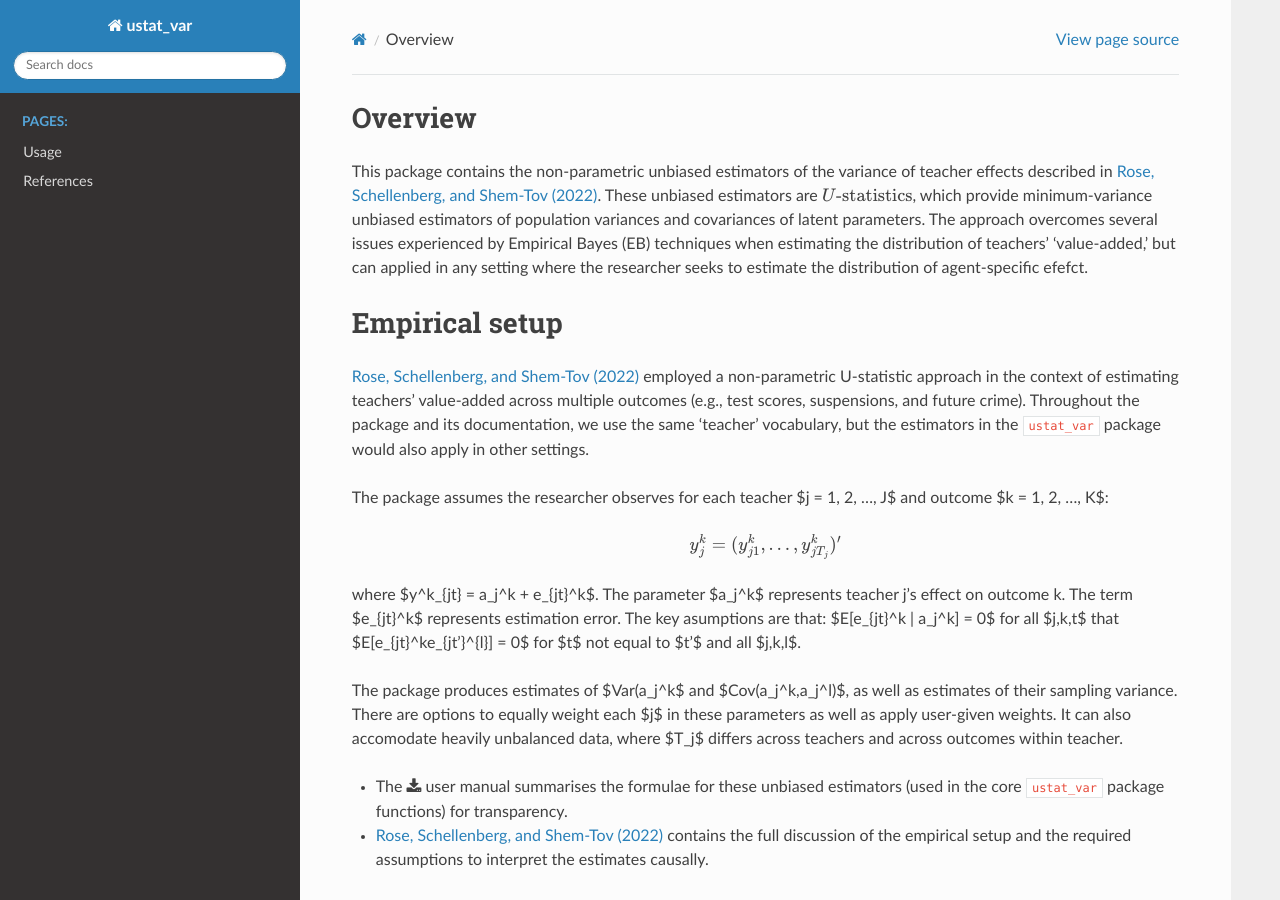
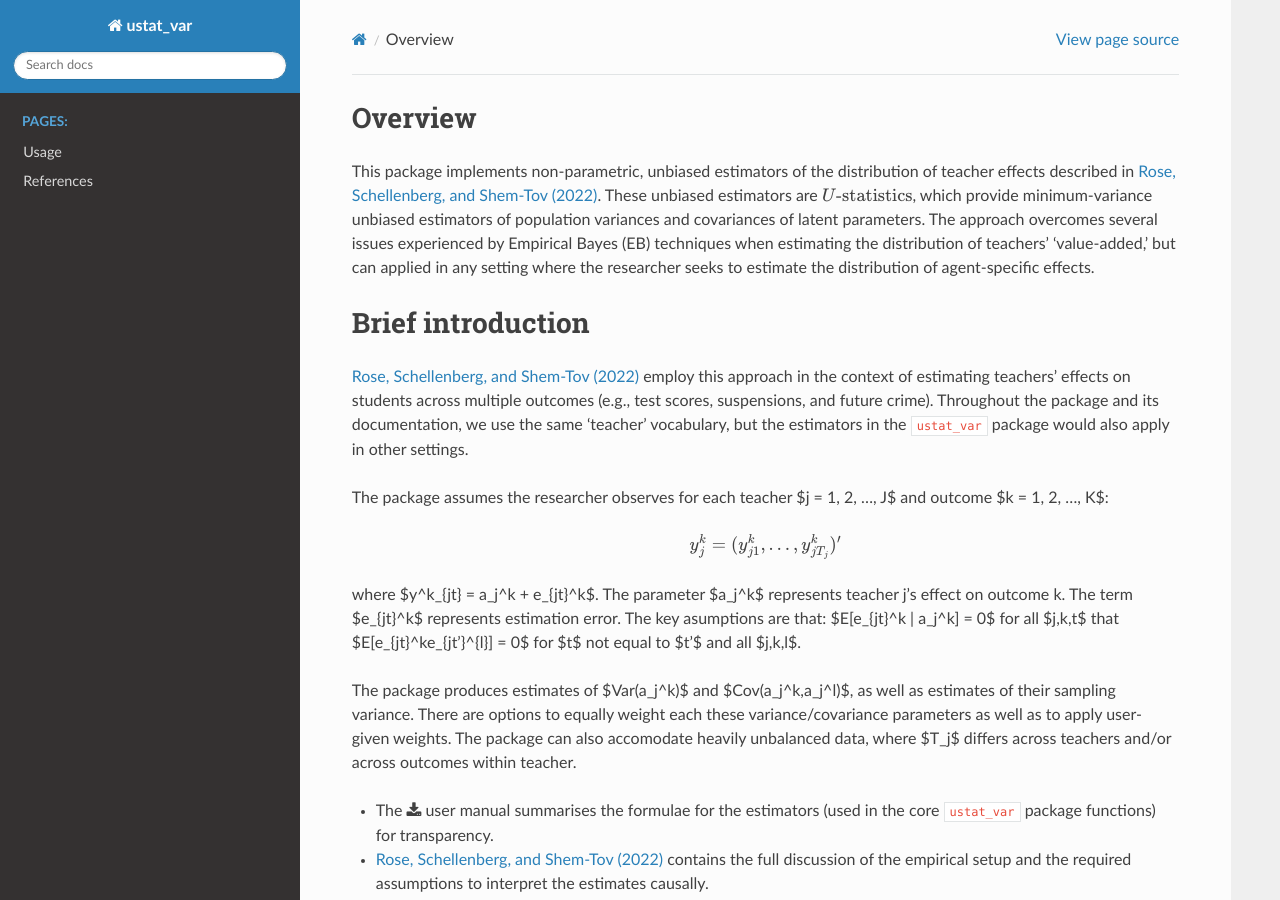
Before and after one commit to jkmulq/ustat_var, a Sphinx documentation site: the page built from docs/source/index.rst, in a window 1280 px wide and 900 px high. Built offline with Sphinx 7.4.7 and the Read the Docs theme 3.1.0, drawn with Linux system fonts in a browser that asks for light colours.

Commit message:
Update index.rst

```diff
--- a/docs/source/index.rst
+++ b/docs/source/index.rst
@@ -8,14 +8,14 @@
 Overview
 =======================
 
-This package contains the non-parametric unbiased estimators of the variance of teacher effects described in `Rose, Schellenberg, and Shem-Tov (2022) <https://www.nber.org/papers/w30274>`__.
+This package implements non-parametric, unbiased estimators of the distribution of teacher effects described in `Rose, Schellenberg, and Shem-Tov (2022) <https://www.nber.org/papers/w30274>`__.
 These unbiased estimators are :math:`U\text{-}\mathrm{statistics}`, which provide minimum-variance unbiased estimators of population variances and covariances of latent parameters.
-The approach overcomes several issues experienced by Empirical Bayes (EB) techniques when estimating the distribution of teachers' 'value-added,' but can applied in any setting where the researcher seeks to estimate the distribution of agent-specific efefct.
+The approach overcomes several issues experienced by Empirical Bayes (EB) techniques when estimating the distribution of teachers' 'value-added,' but can applied in any setting where the researcher seeks to estimate the distribution of agent-specific effects.
 
-Empirical setup
+Brief introduction
 ===============
 
-`Rose, Schellenberg, and Shem-Tov (2022) <https://www.nber.org/papers/w30274>`__ employed a non-parametric U-statistic approach in the context of estimating teachers' value-added across multiple outcomes (e.g., test scores, suspensions, and future crime).
+`Rose, Schellenberg, and Shem-Tov (2022) <https://www.nber.org/papers/w30274>`__ employ this approach in the context of estimating teachers' effects on students across multiple outcomes (e.g., test scores, suspensions, and future crime).
 Throughout the package and its documentation, we use the same 'teacher' vocabulary, but the estimators in the ``ustat_var`` package would also apply in other settings.
 
 The package assumes the researcher observes for each teacher $j = 1, 2, ..., J$ and outcome $k = 1, 2, ..., K$:
@@ -24,9 +24,9 @@ $$y^k_j = (y^k_{j1}, ..., y^k_{jT_j})'$$
 
 where $y^k_{jt} = a_j^k + e_{jt}^k$. The parameter $a_j^k$ represents teacher j's effect on outcome k. The term $e_{jt}^k$ represents estimation error. The key asumptions are that: $E[e_{jt}^k | a_j^k] = 0$ for all $j,k,t$ that $E[e_{jt}^ke_{jt'}^{l}] = 0$ for $t$ not equal to $t'$ and all $j,k,l$.
 
-The package produces estimates of $Var(a_j^k$ and $Cov(a_j^k,a_j^l)$, as well as estimates of their sampling variance. There are options to equally weight each $j$ in these parameters as well as apply user-given weights. It can also accomodate heavily unbalanced data, where $T_j$ differs across teachers and across outcomes within teacher.
+The package produces estimates of $Var(a_j^k)$ and $Cov(a_j^k,a_j^l)$, as well as estimates of their sampling variance. There are options to equally weight each these variance/covariance parameters as well as to apply user-given weights. The package can also accomodate heavily unbalanced data, where $T_j$ differs across teachers and/or across outcomes within teacher.
 
-- The |user manual| summarises the formulae for these unbiased estimators (used in the core ``ustat_var`` package functions) for transparency.
+- The |user manual| summarises the formulae for the estimators (used in the core ``ustat_var`` package functions) for transparency.
 - `Rose, Schellenberg, and Shem-Tov (2022) <https://www.nber.org/papers/w30274>`__ contains the full discussion of the empirical setup and the required assumptions to interpret the estimates causally.
 
 **Authors**
```
